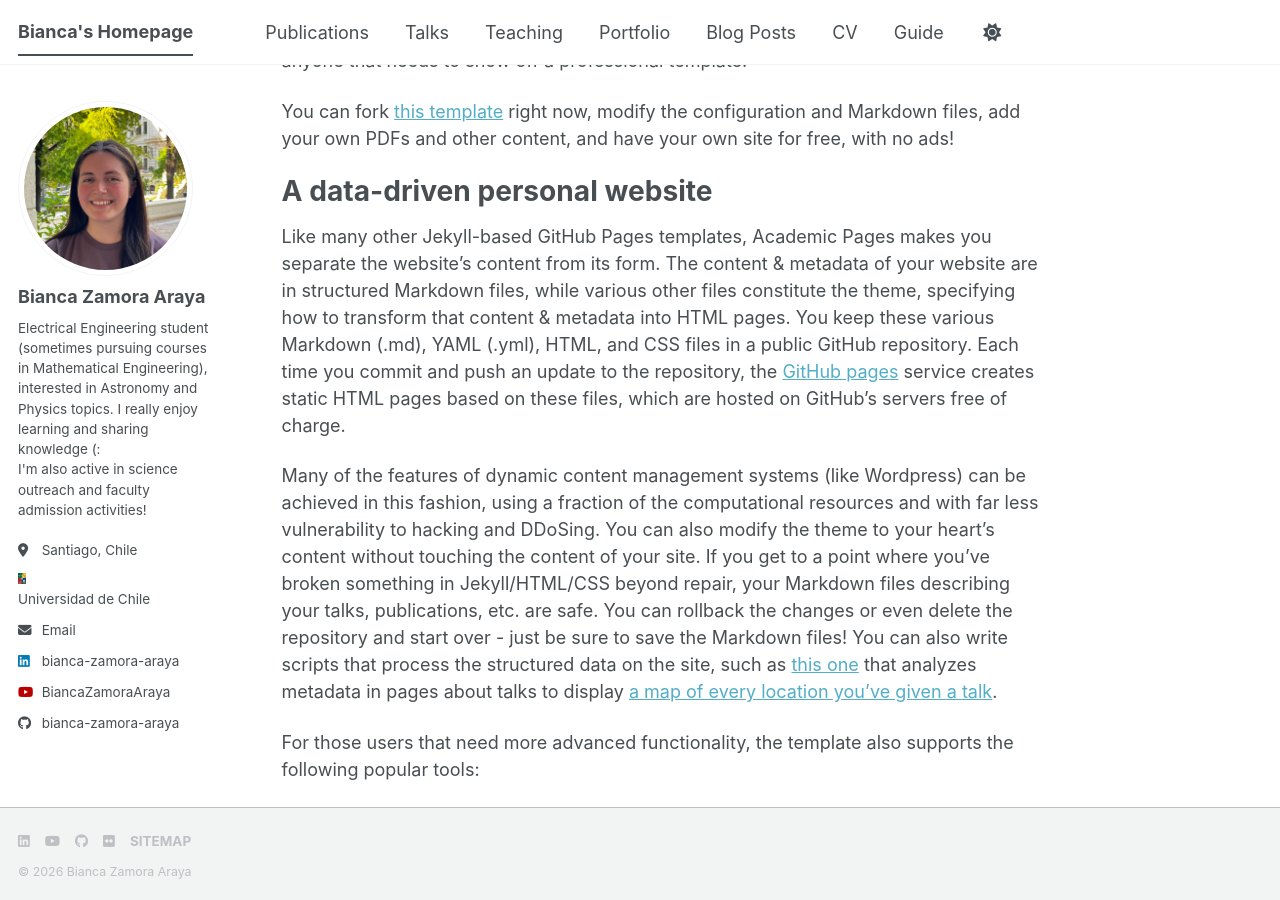
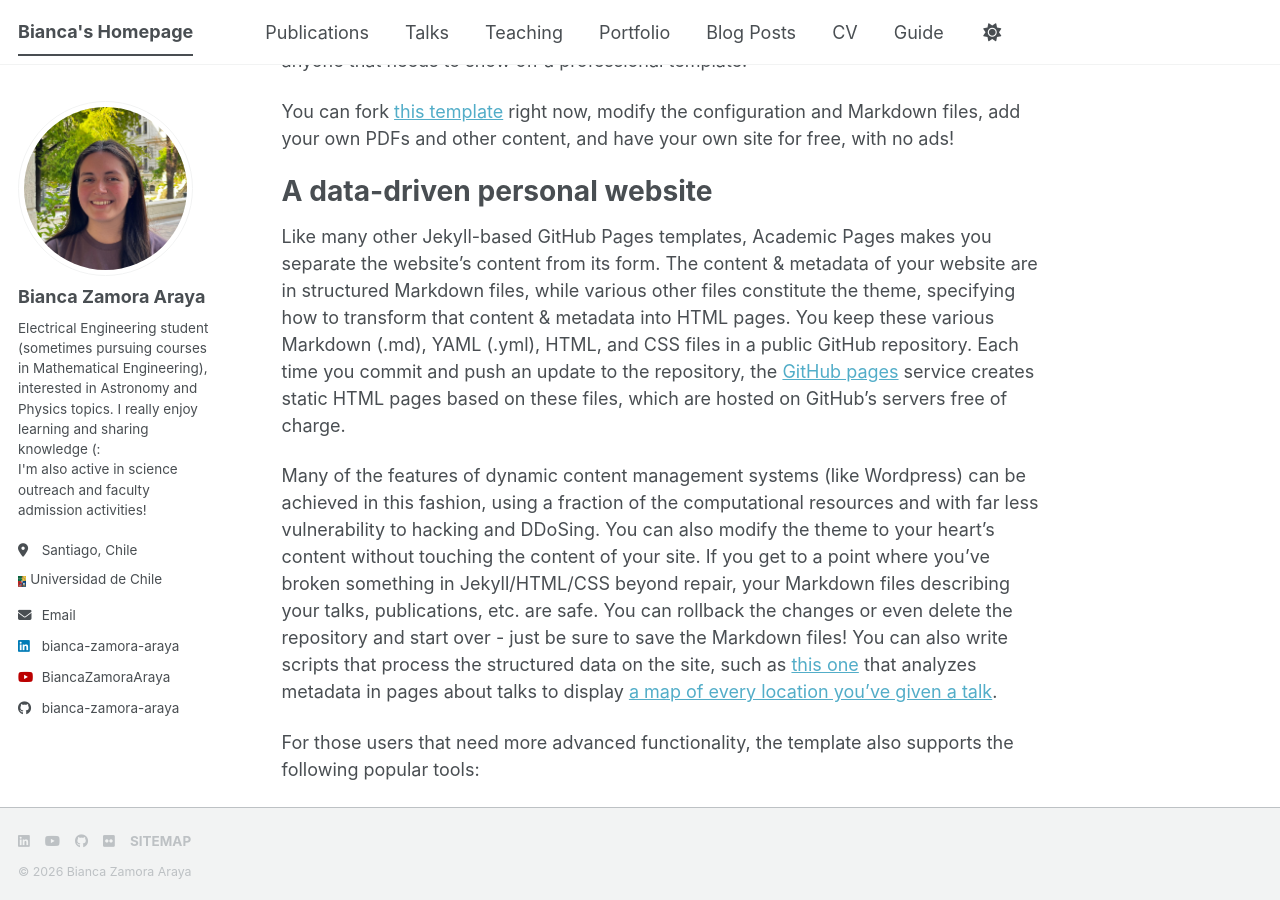
Before and after one commit to Bianca-Zamora-Araya/Bianca-Zamora-Araya.github.io, a Jekyll site: the page built from _pages/about.md, in a window 1280 px wide and 900 px high, scrolled down 313 px. Built offline with Jekyll 4.4.1, drawn with Linux system fonts in a browser that asks for light colours; a style sheet for code colours, icons or effects is not loaded.

Commit message:
Update author-profile.html

```diff
--- a/_includes/author-profile.html
+++ b/_includes/author-profile.html
@@ -32,7 +32,16 @@
       {% endif %}  -->
       {% if author.employer %}
       <!-- <li class="author__desktop"><img src="{{ '/images/logos/uchile.jpg' | relative_url }}" alt="Escudo Universidad de Chile" style="width: 0.9em; height: auto; margin-right: 0.5em; vertical-align: middle;"><a href="{{ author.employer_url }}" target="_blank" rel="noopener">{{ author.employer }}</a></li> -->
-      <li class="author__desktop"><img src="{{ '/images/logos/uchile.jpg' | relative_url }}" alt="Escudo Universidad de Chile" style="width: 0.6em; height: auto; vertical-align: middle;"><a href="{{ author.employer_url }}" target="_blank" rel="noopener">{{ author.employer }}</a></li>
+      <!-- <li class="author__desktop"><img src="{{ '/images/logos/uchile.jpg' | relative_url }}" alt="Escudo Universidad de Chile" style="width: 0.6em; height: auto; vertical-align: middle;"><a href="{{ author.employer_url }}" target="_blank" rel="noopener">{{ author.employer }}</a></li> -->
+      <li class="author__desktop" style="display: flex; align-items: center; gap: 0.3em; white-space: nowrap;">
+          <img src="{{ '/images/logos/uchile.jpg' | relative_url }}"
+               alt="Escudo Universidad de Chile"
+               style="display: inline-block; width: 0.6em; height: auto; flex-shrink: 0;">
+          <a href="{{ author.employer_url }}" target="_blank" rel="noopener"
+             style="display: inline-block; white-space: nowrap; vertical-align: middle;">
+             {{ author.employer }}
+          </a>
+      </li>
       {% endif %}
       {% if author.email %}
         <li><a href="mailto:{{ author.email }}"><i class="fas fa-fw fa-envelope icon-pad-right" aria-hidden="true"></i>{{ site.data.ui-text[site.locale].email_label | default: "Email" }}</a></li>
```
